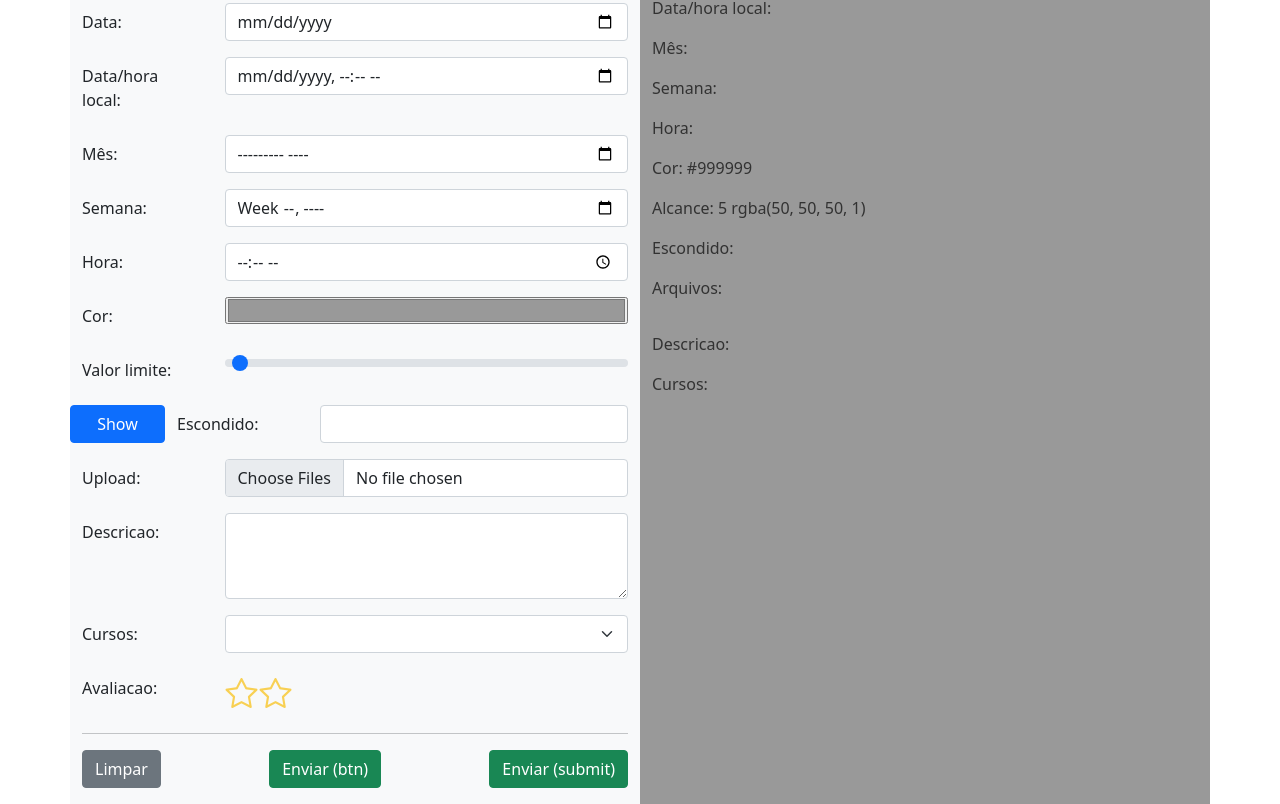
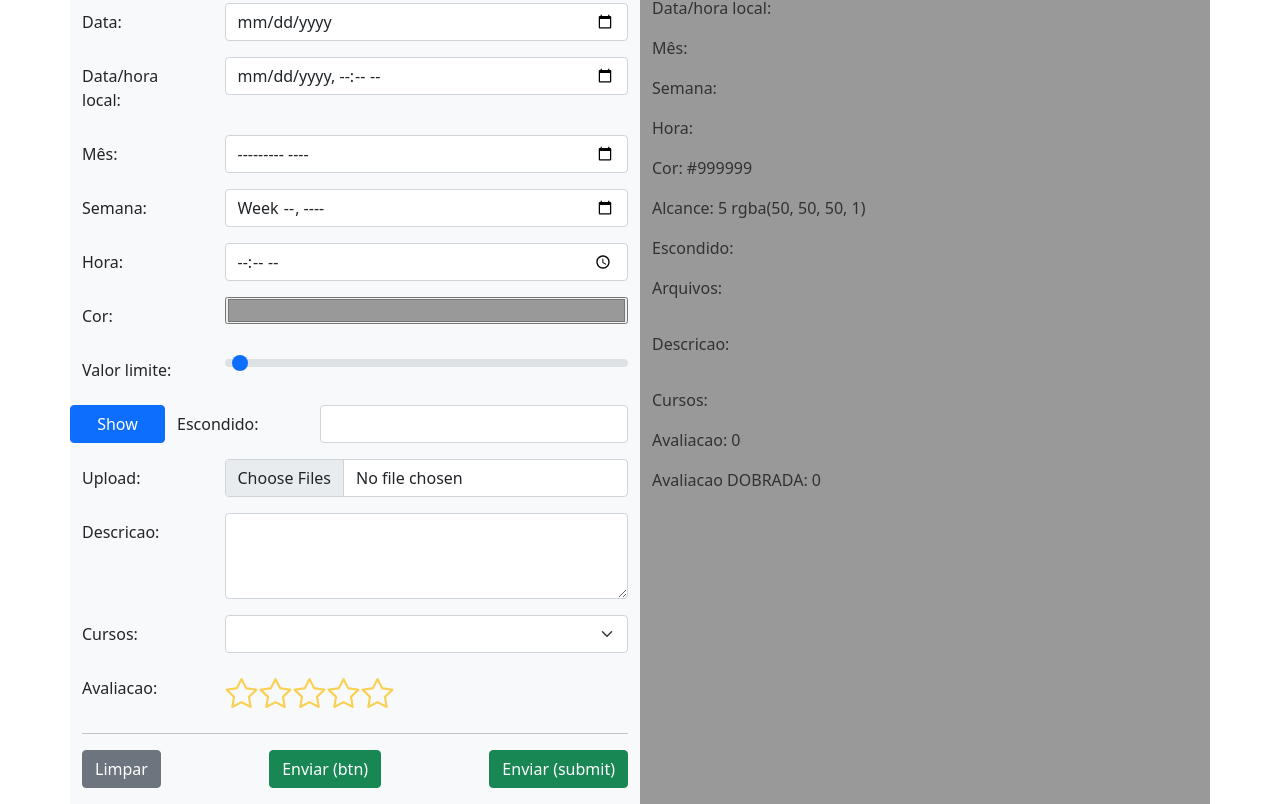
Before and after one commit to Iuryppedrosa/formulario-vue, a Vue app: page / in a window 1280 px wide. Shown: the part 990-1794 px from the top of the page. Built offline with nearby package versions, Linux system fonts and the light colour scheme.

Commit message:
Componente especializado e uso do emitt.

```diff
--- a/package.json
+++ b/package.json
@@ -15,6 +15,7 @@
     "bootstrap-icons": "^1.11.3",
     "bootstrap-vue": "^2.23.1",
     "maska": "^3.0.2",
+    "mitt": "^3.0.1",
     "moment": "^2.29.1",
     "popper.js": "^1.16.1",
     "vue": "^3.4.29",
--- a/src/components/Formulario.vue
+++ b/src/components/Formulario.vue
@@ -290,7 +290,11 @@
           <div class="mb-3 row">
             <label class="col-3 col-form-label">Avaliacao:</label>
             <div class="col">
-              <input-estrelas :numero-estrelas="Number(2)" />
+              <input-estrelas
+                :numero-estrelas="Number(5)"
+                @avaliar="form.avaliacao = $event"
+                @clik="dobrada()"
+              />
             </div>
           </div>
           <hr />
@@ -311,7 +315,6 @@
         <div class="mb-5 row">
           <span>{{ form }}</span>
         </div>
-
         <span class="fs-4">SAÍDA DE DADOS</span>
         <hr />
         <div class="mb-3 row">
@@ -394,13 +397,19 @@
             <li v-for="index in form.arquivo" :key="index.name">{{ index.name }}</li>
           </ul>
         </div>
-        <div>
+        <div class="mb-3 row">
           <span>Descricao:</span>
           <pre>{{ form.descricao }}</pre>
         </div>
-        <div>
+        <div class="mb-3 row">
           <span>Cursos:</span>
           {{ form.curso }}
+        </div>
+        <div class="mb-3 row">
+          <span>Avaliacao: {{ form.avaliacao }}</span>
+        </div>
+        <div class="mb-3 row">
+          <span>Avaliacao DOBRADA: {{ form.avaliacaoDobrada }}</span>
         </div>
       </div>
     </div>
@@ -453,7 +462,9 @@ export default {
       escondido: '',
       arquivo: [],
       descricao: '',
-      curso: ''
+      curso: '',
+      avaliacao: 0,
+      avaliacaoDobrada: 0
     },
     show: true
   }),
@@ -486,6 +497,12 @@ export default {
     },
     limpar() {
       this.form = {}
+    },
+    dobrada() {
+      console.log('dobrada')
+      this.emitter.on('avaliar2', (e) => {
+        this.form.avaliacaoDobrada = e * 2
+      })
     }
   },
   computed: {
--- a/src/components/InputEstrelas.vue
+++ b/src/components/InputEstrelas.vue
@@ -1,6 +1,11 @@
 <template>
   <div>
-    <i v-for="estrela in estrelas" :key="estrela.id" :class="estrela.estilo"></i>
+    <i
+      v-for="estrela in estrelas"
+      :key="estrela.id"
+      :class="estrela.estilo"
+      @click="marcarAvalicao(estrela.id + 1)"
+    ></i>
   </div>
 </template>
 <script>
@@ -15,7 +20,8 @@ export default {
   },
   data: () => {
     return {
-      estrelas: []
+      estrelas: [],
+      avaliacao: 0
     }
   },
   created() {
@@ -29,6 +35,15 @@ export default {
           estilo: 'bi-star estrela'
         }
       }
+    },
+    marcarAvalicao(e) {
+      this.iniciarEstrelas()
+      this.avaliacao = e
+      for (let i = 0; i < this.avaliacao; i++) {
+        this.estrelas[i].estilo = 'bi-star-fill estrela'
+      }
+      this.$emit('avaliar', this.avaliacao)
+      this.emitter.emit('avaliar2', this.avaliacao)
     }
   }
 }
--- a/src/main.js
+++ b/src/main.js
@@ -5,7 +5,11 @@ import 'popper.js/dist/popper.min.js'
 import App from './App.vue'
 import { MaskInput } from 'vue-3-mask'
 import 'bootstrap-icons/font/bootstrap-icons.css'
+import mitt from 'mitt'
+
+const emitter = mitt()
 
 const app = createApp(App)
+app.config.globalProperties.emitter = emitter
 app.component('MaskInput', MaskInput) // plugin
 app.mount('#app')
```
Also changed, not shown: 1 other file (tests, documents, lock files or other folders).
